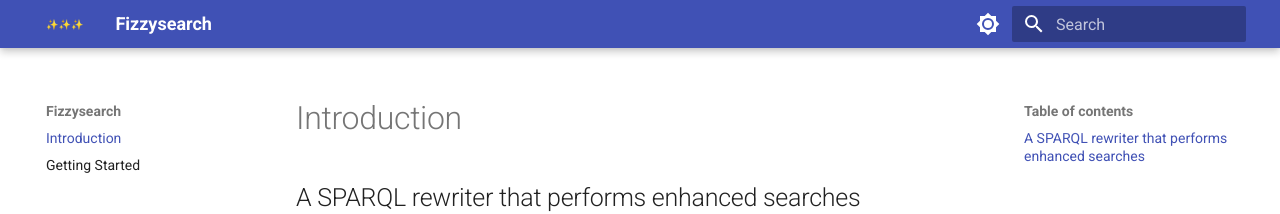
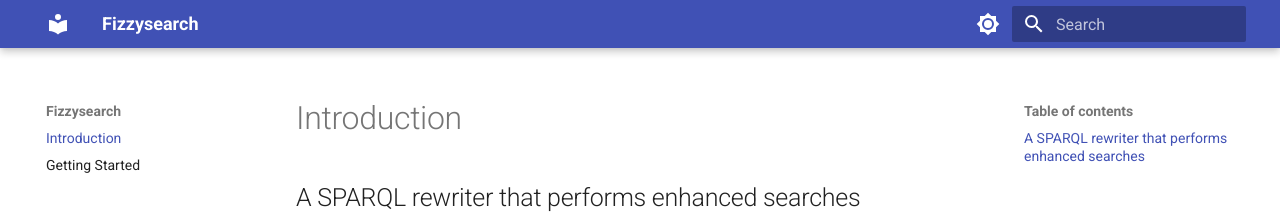
Before and after one commit to ISE-FIZKarlsruhe/fizzysearch, an MkDocs documentation site: the page built from docs/index.md, in a window 1280 px wide. Shown: the top 214 px of the page. Built offline with MkDocs 1.6.1 and Material for MkDocs 9.7.7, drawn with Linux system fonts in a browser that asks for light colours.

Commit message:
Update docs

```diff
--- a/mkdocs.yml
+++ b/mkdocs.yml
@@ -8,7 +8,6 @@
     - toc.follow
     - navigation.top
     - header.autohide
-  logo: assets/logo-fiz-karlsruhe-en-claim.svg
   palette:
     # Palette toggle for light mode
     - scheme: default
```
Also changed, not shown: 1 other file.
